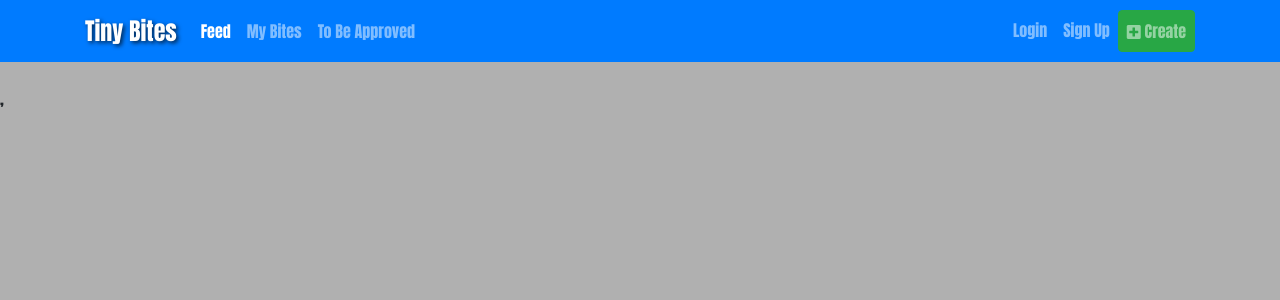
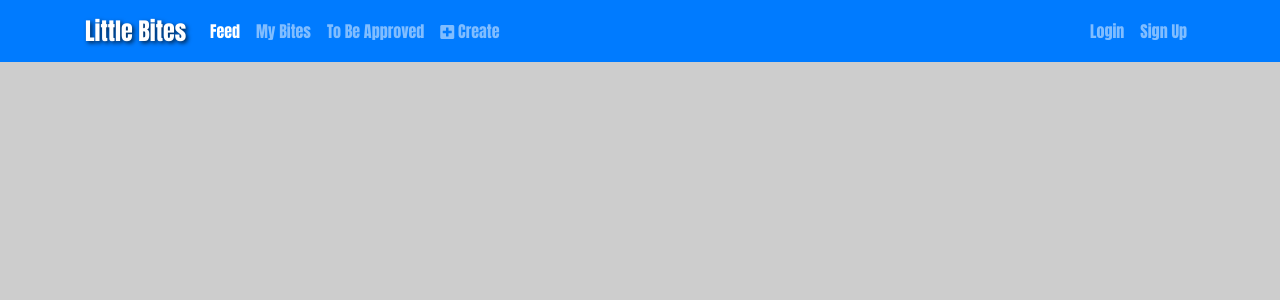
Before and after one commit to JAmcevoy/tiny-bites, a Django app: page / in a window 1280 px wide. Shown: the top 300 px of the page. Run offline with Django 4.2, Linux system fonts and the light colour scheme; data that the repository does not hold is empty; some libraries are stand-ins or nearby versions.

Commit message:
Added create to the nav bar and made it more responsive on smaller screens

```diff
--- a/static/css/style.css
+++ b/static/css/style.css
@@ -2,7 +2,7 @@
 
 body {
   font-family: "Anton", sans-serif;
-  background-color: #b0b0b0;
+  background-color: #cdcdcd;
 
 }
 
--- a/templates/base.html
+++ b/templates/base.html
@@ -18,15 +18,15 @@
 
   <nav class="navbar navbar-expand-lg navbar-dark bg-primary">
     <div class="container">
-      <a class="navbar-brand" href="{% url 'home' %}">Tiny Bites</a>
-      <button class="navbar-toggler" type="button" data-toggle="collapse" data-target="#navbarNav"
+      <a class="navbar-brand" href="#">Little Bites</a>
+      <button class="navbar-toggler" type="button" data-bs-toggle="collapse" data-bs-target="#navbarNav"
         aria-controls="navbarNav" aria-expanded="false" aria-label="Toggle navigation">
         <span class="navbar-toggler-icon"></span>
       </button>
       <div class="collapse navbar-collapse" id="navbarNav">
         <ul class="navbar-nav mr-auto">
           <li class="nav-item active">
-            <a class="nav-link" href="{% url 'home' %}">Feed</a>
+            <a class="nav-link" href="#">Feed</a>
           </li>
           <li class="nav-item">
             <a class="nav-link" href="#">My Bites</a>
@@ -34,6 +34,12 @@
           <li class="nav-item">
             <a class="nav-link" href="#">To Be Approved</a>
           </li>
+          <li>
+            <a class="nav-link" href="{% url 'post_creation' %}">
+              <span><i class="fas fa-plus-square "></i> Create</span>
+            </a>
+          </li>
+        </ul>
         </ul>
         <ul class="navbar-nav ml-auto">
           <li class="nav-item">
@@ -41,11 +47,6 @@
           </li>
           <li class="nav-item">
             <a class="nav-link" href="#">Sign Up</a>
-          </li>
-          <li class="nav-item">
-            <a class="nav-link btn btn-success d-none d-lg-inline-block" href="{% url 'post_creation' %}">
-              <span class="d-none d-lg-inline"><i class="fas fa-plus-square"></i> Create</span>
-            </a>
           </li>
         </ul>
       </div>
@@ -68,9 +69,9 @@
 
   {% block content %} {% endblock %}
 
-  <!-- Bootstrap JS -->
-  <script src="https://cdnjs.cloudflare.com/ajax/libs/twitter-bootstrap/5.1.3/js/bootstrap.min.js"></script>
-  ,<script></script>
 </body>
+<!-- Bootstrap JS -->
+<script src="https://cdnjs.cloudflare.com/ajax/libs/jquery/3.6.0/jquery.min.js"></script>
+<script src="https://cdnjs.cloudflare.com/ajax/libs/twitter-bootstrap/5.1.3/js/bootstrap.bundle.min.js"></script>
 
 </html>
--- a/tiny_bites/settings.py
+++ b/tiny_bites/settings.py
@@ -30,7 +30,7 @@ STATICFILES_DIRS = [os.path.join(BASE_DIR, 'static'), ]
 SECRET_KEY = 'django-insecure-&(=-f1dy05o&$*jmz%zn5pz8gryfipkllp&rv*ktedot8uxyix'
 
 # SECURITY WARNING: don't run with debug turned on in production!
-DEBUG = True
+DEBUG = False
 
 ALLOWED_HOSTS = ['8000-jamcevoy-tiny-bites-2s726i9nhd.us1.codeanyapp.com']
 
```
